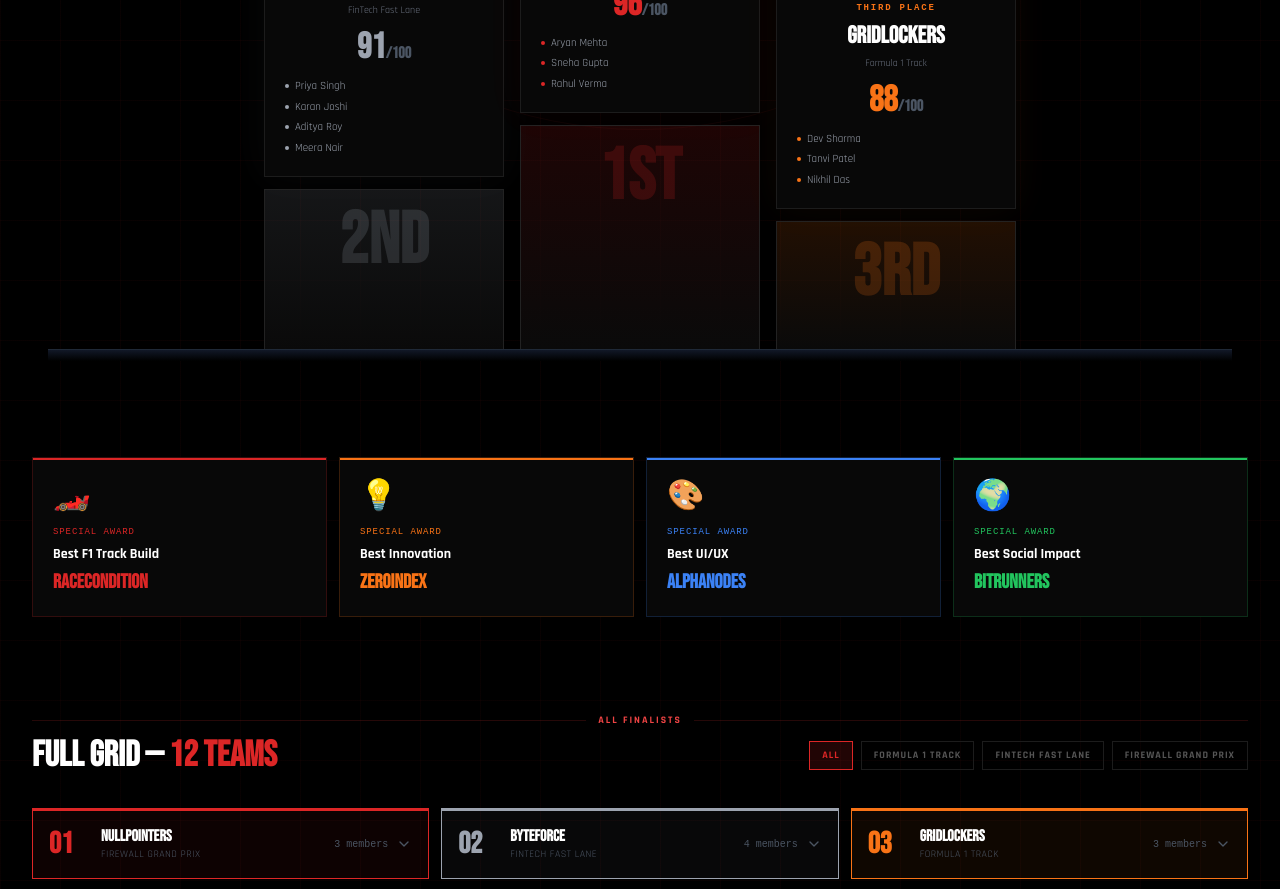
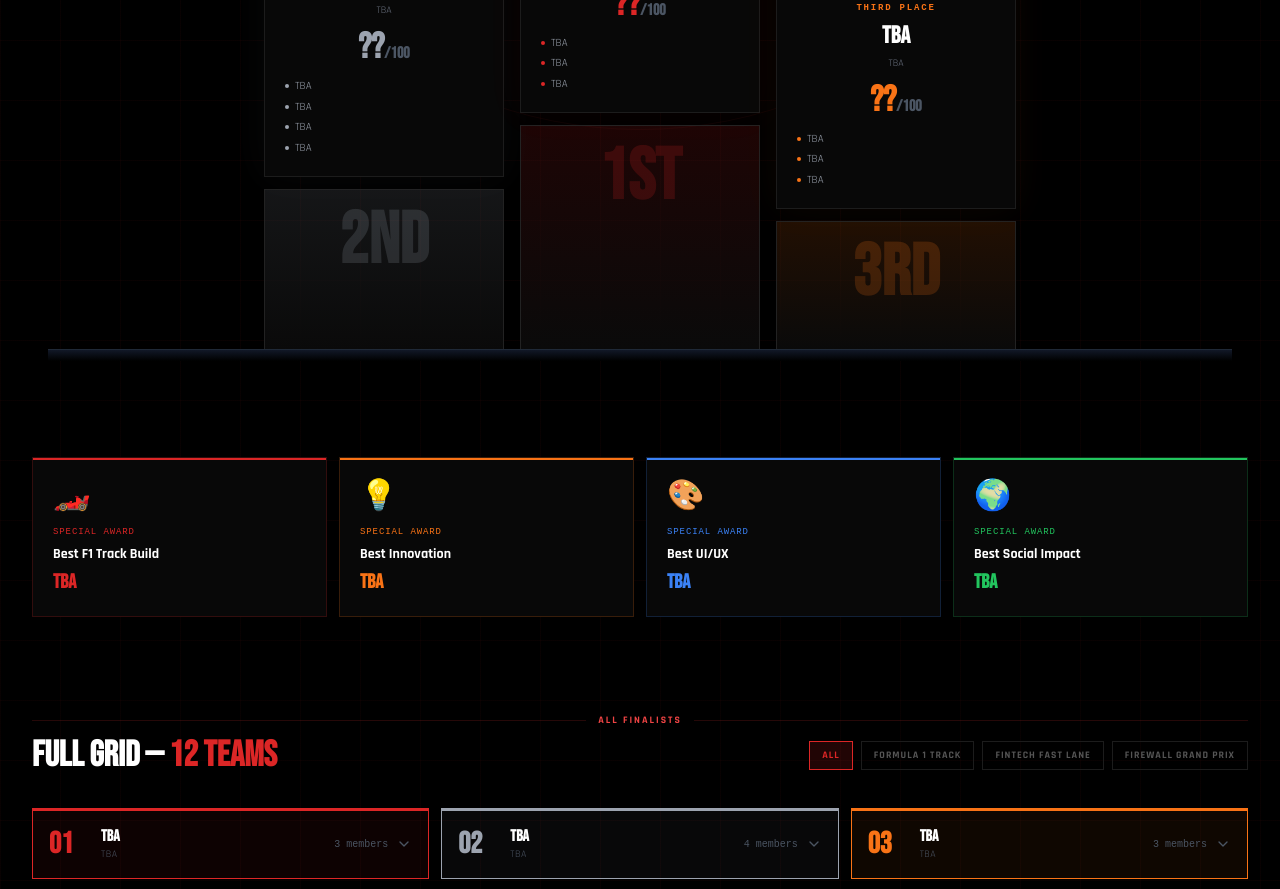
Before and after one commit to jhalakmanuja/code-1, a React (Vite) app in the folder code1/: page /results in a window 1280 px wide. Shown: the part 860-1749 px from the top of the page. Built offline with nearby package versions, Linux system fonts and the light colour scheme.

Commit message:
'update2'

```diff
--- a/code1/src/pages/AboutPage.jsx
+++ b/code1/src/pages/AboutPage.jsx
@@ -212,7 +212,7 @@ const AboutPage = () => {
     { label: 'STAGES_COUNT',  stat: 3,     suffix: '',    desc: 'Progressive race laps from idea to podium', accent: '#dc2626' },
     { label: 'TRACKS_TOTAL',  stat: 7,     suffix: '',    desc: 'Innovation racing tracks across tech domains', accent: '#f97316' },
     { label: 'TEAM_SIZE_MAX', stat: 4,     suffix: '+',   desc: 'Members per team — diverse skill wins races', accent: '#3b82f6' },
-    { label: 'FINAL_DATE',    stat: '11\nAPR', suffix: '', desc: 'Offline hackathon at ADGIPS East Delhi', accent: '#8b5cf6', isText: true },
+    { label: 'FINAL_DATE',    stat: '10\nAPR', suffix: '', desc: 'Offline hackathon at ADGIPS East Delhi', accent: '#8b5cf6', isText: true },
     { label: 'STREAMS_OPEN',  stat: 'ALL', suffix: '',    desc: 'Open to engineering, arts, commerce & sciences', accent: '#22c55e', isText: true },
     { label: 'PRIZE_POOL',    stat: 'TBA', suffix: '',    desc: 'Podium prizes, goodies, swags & recognition', accent: '#eab308', isText: true },
   ];
@@ -233,7 +233,7 @@ const AboutPage = () => {
     {
       icon: <Users className="w-7 h-7"/>, tag: 'How it works', title: 'Grid Up',
       accent: '#3b82f6',
-      description: 'Form a team, choose your track, submit your PPT, survive shortlisting, and race to build your prototype at the offline finale on April 11.',
+      description: 'Form a team, choose your track, submit your PPT, survive shortlisting, and race to build your prototype at the offline finale on April 10.',
       points: ['Team: 2–4 members', 'PPT deadline: 31 March 2026', 'Mentoring and Judging: 4 April 2026', 'Final race: 10 April 2026'],
     },
   ];
--- a/code1/src/pages/Results.jsx
+++ b/code1/src/pages/Results.jsx
@@ -7,46 +7,46 @@ import { Trophy, Flag, Users, Star, Crown, Medal, ChevronDown, ChevronUp, Zap, A
 const RESULTS = {
   winner: {
     position: 1,
-    team: 'NullPointers',
-    track: 'Firewall Grand Prix',
-    project: 'CipherShield — Real-time threat detection using ML anomaly models',
-    members: ['Aryan Mehta', 'Sneha Gupta', 'Rahul Verma'],
-    score: 96,
+    team: 'TBA',
+    track: 'TBA',
+    project: 'TBA',
+    members: ['TBA', 'TBA', 'TBA'],
+    score: '??',
     badge: 'Champion',
   },
   runnerUp: {
     position: 2,
-    team: 'ByteForce',
-    track: 'FinTech Fast Lane',
-    project: 'PayRoute — Offline-first UPI payment mesh for rural India',
-    members: ['Priya Singh', 'Karan Joshi', 'Aditya Roy', 'Meera Nair'],
-    score: 91,
+    team: 'TBA',
+    track: 'TBA',
+    project: 'TBA',
+    members: ['TBA', 'TBA', 'TBA', 'TBA'],
+    score: '??',
     badge: 'Runner-Up',
   },
   third: {
     position: 3,
-    team: 'GridLockers',
-    track: 'Formula 1 Track',
-    project: 'PitSync — Real-time strategy dashboard for motorsport teams',
-    members: ['Dev Sharma', 'Tanvi Patel', 'Nikhil Das'],
-    score: 88,
+    team: 'TBA',
+    track: 'TBA',
+    project: 'TBA',
+    members: ['TBA', 'TBA', 'TBA'],
+    score: '??',
     badge: 'Third Place',
   },
 };
 
 const ALL_TEAMS = [
-  { team: 'NullPointers',    track: 'Firewall Grand Prix',       members: ['Aryan Mehta','Sneha Gupta','Rahul Verma'],                   rank: 1  },
-  { team: 'ByteForce',       track: 'FinTech Fast Lane',         members: ['Priya Singh','Karan Joshi','Aditya Roy','Meera Nair'],        rank: 2  },
-  { team: 'GridLockers',     track: 'Formula 1 Track',           members: ['Dev Sharma','Tanvi Patel','Nikhil Das'],                      rank: 3  },
-  { team: 'StackOverflow',   track: 'Smart City Speedway',       members: ['Yash Kumar','Anjali Rao','Rohan Bose'],                       rank: 4  },
-  { team: 'BitRunners',      track: 'Rapid Response Racing',     members: ['Isha Malhotra','Saurav Singh','Deepak Nair'],                 rank: 5  },
-  { team: 'HexCode',         track: 'Sustainable Speed Circuit', members: ['Pooja Tiwari','Amit Sharma','Lakshmi V'],                     rank: 6  },
-  { team: 'DataPilots',      track: 'Smart City Speedway',       members: ['Vikram Roy','Swati Jain','Mohit Pandey','Prateek Das'],       rank: 7  },
-  { team: 'ZeroIndex',       track: 'Wildcard Innovation Lap',   members: ['Nandita Sen','Arjun Kapoor','Riya Mehta'],                    rank: 8  },
-  { team: 'AlphaNodes',      track: 'FinTech Fast Lane',         members: ['Chirag Patel','Divya Gupta'],                                 rank: 9  },
-  { team: 'CodeRedTeam',     track: 'Firewall Grand Prix',       members: ['Simran Batra','Gaurav Nair','Ankita Das'],                    rank: 10 },
-  { team: 'SyntaxSurgeons',  track: 'Rapid Response Racing',     members: ['Rohit Mishra','Kavya Pillai'],                               rank: 11 },
-  { team: 'RaceCondition',   track: 'Formula 1 Track',           members: ['Abhishek Roy','Tanya Sharma','Neil Fernandez','Samar Khan'], rank: 12 },
+  { team: 'TBA', track: 'TBA', members: ['TBA', 'TBA', 'TBA'],             rank: 1  },
+  { team: 'TBA', track: 'TBA', members: ['TBA', 'TBA', 'TBA', 'TBA'],      rank: 2  },
+  { team: 'TBA', track: 'TBA', members: ['TBA', 'TBA', 'TBA'],             rank: 3  },
+  { team: 'TBA', track: 'TBA', members: ['TBA', 'TBA', 'TBA'],             rank: 4  },
+  { team: 'TBA', track: 'TBA', members: ['TBA', 'TBA', 'TBA'],             rank: 5  },
+  { team: 'TBA', track: 'TBA', members: ['TBA', 'TBA', 'TBA'],             rank: 6  },
+  { team: 'TBA', track: 'TBA', members: ['TBA', 'TBA', 'TBA', 'TBA'],      rank: 7  },
+  { team: 'TBA', track: 'TBA', members: ['TBA', 'TBA', 'TBA'],             rank: 8  },
+  { team: 'TBA', track: 'TBA', members: ['TBA', 'TBA'],                    rank: 9  },
+  { team: 'TBA', track: 'TBA', members: ['TBA', 'TBA', 'TBA'],             rank: 10 },
+  { team: 'TBA', track: 'TBA', members: ['TBA', 'TBA'],                    rank: 11 },
+  { team: 'TBA', track: 'TBA', members: ['TBA', 'TBA', 'TBA', 'TBA'],      rank: 12 },
 ];
 
 /* ══════════════════════════════════════════════
@@ -93,7 +93,7 @@ const podiumConfig = {
   3: { height:'h-28 md:h-32', icon:<Medal className="w-7 h-7"/>,   glow:'#f97316', label:'3RD', order:'order-3' },
 };
 
-const PodiumBlock = ({ data, confettiTrigger }) => {
+const PodiumBlock = ({ data }) => {
   const cfg = podiumConfig[data.position];
   const [hov, setHov] = useState(false);
   return (
@@ -268,7 +268,7 @@ const ResultsPage = () => {
         {/* ── HEADER ── */}
         <div className="text-center mb-16">
           <div className="inline-flex items-center gap-2 border border-red-800/40 bg-red-950/20 px-4 py-1.5 mb-6 text-red-400 text-[10px] font-bold uppercase tracking-[0.2em]">
-            <Zap className="w-3 h-3 animate-pulse"/>Race Complete · 10 April 2026
+            <Zap className="w-3 h-3 animate-pulse"/>Results · Coming Soon
           </div>
 
           <div className="relative mb-4">
@@ -283,7 +283,7 @@ const ResultsPage = () => {
           </div>
 
           <p className="text-gray-400 text-lg max-w-xl mx-auto">
-            The checkered flag has dropped. Here are the teams that crossed the finish line.
+            The checkered flag is almost here. Results will be announced soon — stay tuned.
           </p>
         </div>
 
@@ -316,10 +316,10 @@ const ResultsPage = () => {
         {/* ── SPECIAL AWARDS ── */}
         <div className="mb-24 grid grid-cols-1 sm:grid-cols-2 lg:grid-cols-4 gap-3">
           {[
-            { award:'Best F1 Track Build',  team:'RaceCondition',  icon:'🏎️', color:'#dc2626' },
-            { award:'Best Innovation',      team:'ZeroIndex',      icon:'💡', color:'#f97316' },
-            { award:'Best UI/UX',           team:'AlphaNodes',     icon:'🎨', color:'#3b82f6' },
-            { award:'Best Social Impact',   team:'BitRunners',     icon:'🌍', color:'#22c55e' },
+            { award:'Best F1 Track Build',  team:'TBA', icon:'🏎️', color:'#dc2626' },
+            { award:'Best Innovation',      team:'TBA', icon:'💡', color:'#f97316' },
+            { award:'Best UI/UX',           team:'TBA', icon:'🎨', color:'#3b82f6' },
+            { award:'Best Social Impact',   team:'TBA', icon:'🌍', color:'#22c55e' },
           ].map((a,i) => (
             <div key={i} className="relative border bg-[#080808] p-5 hover:border-opacity-80 transition-all duration-400 group overflow-hidden"
               style={{ borderColor:`${a.color}33` }}>
--- a/code1/src/pages/homePage.jsx
+++ b/code1/src/pages/homePage.jsx
@@ -55,7 +55,7 @@ export default function HomePage({ onNavigate }) {
   ];
 
   useEffect(() => {
-    const targetDate = new Date('2026-04-11T09:30:00').getTime();
+    const targetDate = new Date('2026-04-10T09:00:00').getTime();
     let timeoutId;
 
     const updateCountdown = () => {
```
